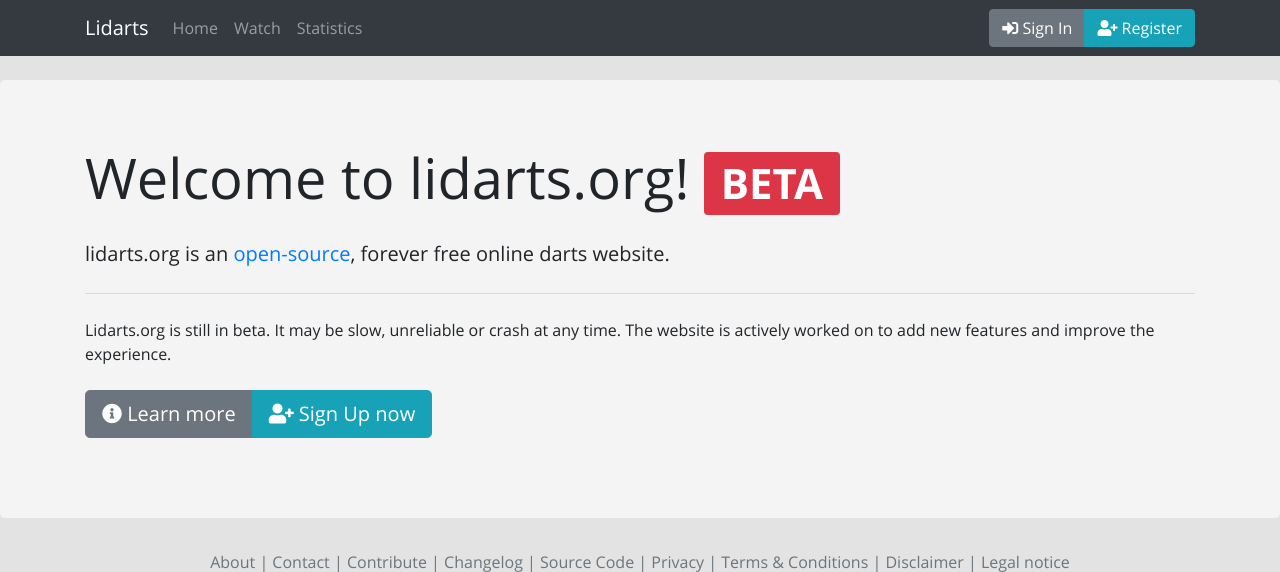
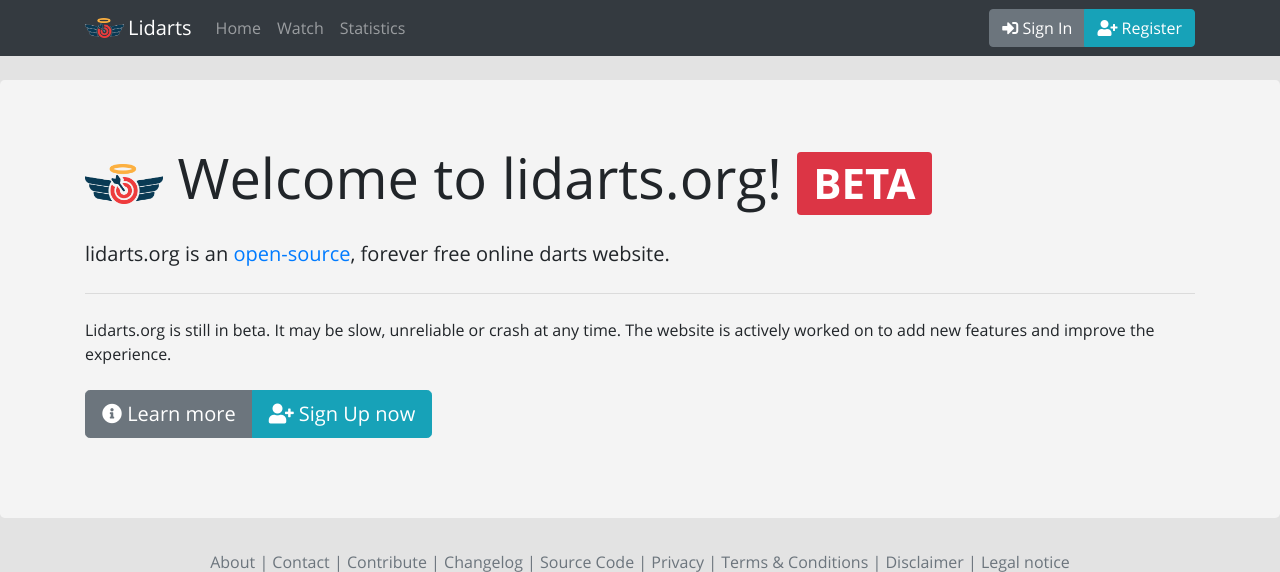
Before and after one commit to mischkadb/lidarts, a Flask app: template lidarts/templates/generic/index.html in a window 1280 px wide. Shown: the top 572 px of the page. Run offline with Flask 2, Linux system fonts and the light colour scheme; the template is opened without the code that fills it: most values are stand-ins (such as "Sample title", 1, 10 or a date in 2020); data that the repository does not hold is empty; some libraries are stand-ins or nearby versions.

Commit message:
Added logo and favicon

```diff
--- a/lidarts/templates/base.html
+++ b/lidarts/templates/base.html
@@ -5,6 +5,9 @@
     <!-- Required meta tags -->
     <meta charset="utf-8">
     <meta name="viewport" content="width=device-width, initial-scale=1, shrink-to-fit=no">
+
+    <!-- Favicon -->
+    <link rel="shortcut icon" href="{{ url_for('static', filename='favicon.ico') }}">
 
     <!-- Bootstrap CSS -->
     <link rel="stylesheet" href="/static/css/bootstrap.min.css">
@@ -23,7 +26,7 @@
     {% block head %}
     {% endblock %}
 
-    <title>{% block title %}{% if title %}{{ title }} - Lidarts.org{% else %}{{ _('Lidarts.org') }}{% endif %}{% endblock %}</title>
+    <title>{% block title %}{% if title %}{{ title }} - lidarts.org{% else %}lidarts.org{% endif %}{% endblock %}</title>
 
 </head>
 
@@ -31,7 +34,8 @@
 {% block navbar %}
 <nav class="navbar navbar-expand-md sticky-top navbar-dark bg-dark mb-4">
     <div class="container">
-        <a class="navbar-brand" href="{{ url_for('generic.index') }}">Lidarts</a>
+        <a class="navbar-brand d-flex align-items-center" href="{{ url_for('generic.index') }}">
+            <img src="/static/img/logo_white2.png" width="39" height="20" alt="lidarts logo" class="mr-1"> Lidarts</a>
         <button class="navbar-toggler" type="button" data-toggle="collapse" data-target="#navbarSupportedContent" aria-controls="navbarSupportedContent" aria-expanded="false" aria-label="Toggle navigation">
             <span class="navbar-toggler-icon"></span>
         </button>
--- a/lidarts/templates/generic/index.html
+++ b/lidarts/templates/generic/index.html
@@ -1,10 +1,9 @@
 {% extends "base.html" %}
-{% block title %}Index{% endblock %}
 
 {% block jumbotron %}
 <div class="jumbotron">
     <div class="container">
-        <h1 class="display-4 mb-4">Welcome to lidarts.org! <span class="badge badge-danger">BETA</span></h1>
+        <h1 class="display-4 mb-4 "><img src="/static/img/logo.png" width="78" height="40" alt="lidarts logo" class=""> Welcome to lidarts.org! <span class="badge badge-danger">BETA</span></h1>
         <p class="lead">lidarts.org is an <a href="https://github.com/mischkadb/lidarts">open-source</a>, forever free online darts website.</p>
         <hr class="my-4">
         <p class="mb-4">Lidarts.org is still in beta. It may be slow, unreliable or crash at any time. The website is actively worked on to add new features and improve the experience.</p>
--- a/lidarts/templates/generic/lobby.html
+++ b/lidarts/templates/generic/lobby.html
@@ -1,5 +1,4 @@
 {% extends "base.html" %}
-{% block title %}Lobby{% endblock %}
 
 {% block app_content %}
 
@@ -8,7 +7,7 @@
     <div class="col-auto">
         <div class="card bg-light text-dark">
             <div class="card-body">
-                <h2 class="card-text">Welcome back {{ current_user.username }}!</h2>
+                <h2 class="card-text"><img src="/static/img/logo.png" width="76" height="38" alt="lidarts logo" class=""> Welcome back {{ current_user.username }}!</h2>
             </div>
         </div>
     </div>
```
Also changed, not shown: lidarts/static/favicon.ico (added), lidarts/static/img/logo.png (added), lidarts/static/img/logo_white.png (added), lidarts/static/img/logo_white2.png (added), 1 other file.
